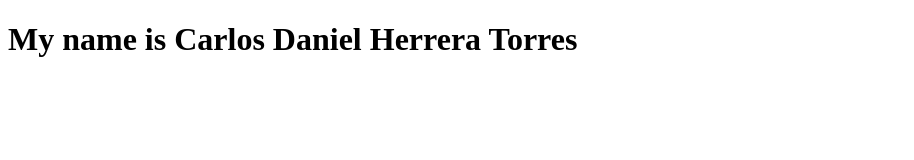
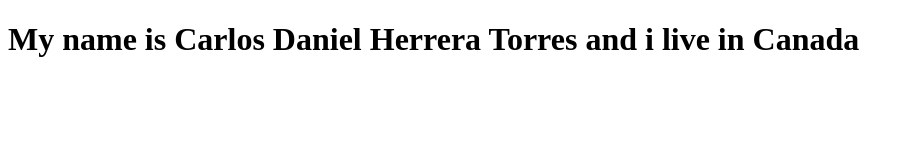
Before and after one commit to CDanielHT/First-Gifthub-Project-1, a plain HTML site: page index.html in a window 1280 px wide. Shown: the whole page, without its empty margins (0-914 px from the left). Drawn offline with Linux system fonts and the light colour scheme.

Commit message:
Added country i live in

```diff
--- a/index.html
+++ b/index.html
@@ -7,6 +7,6 @@
     <title>Document</title>
 </head>
 <body>
-<h1>My name is Carlos Daniel Herrera Torres</h1>
+<h1>My name is Carlos Daniel Herrera Torres and i live in Canada</h1>
 </body>
 </html>
```
